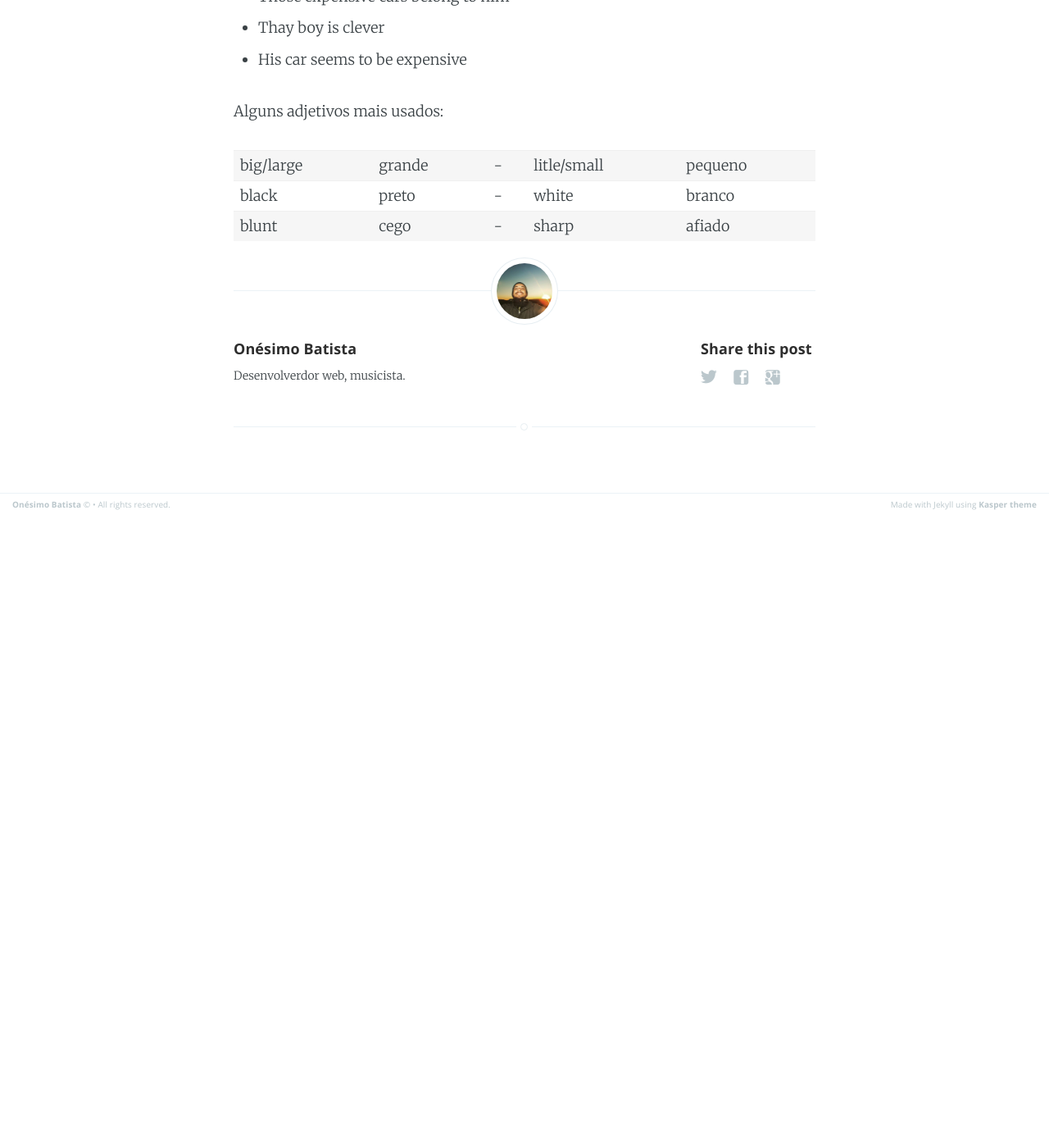
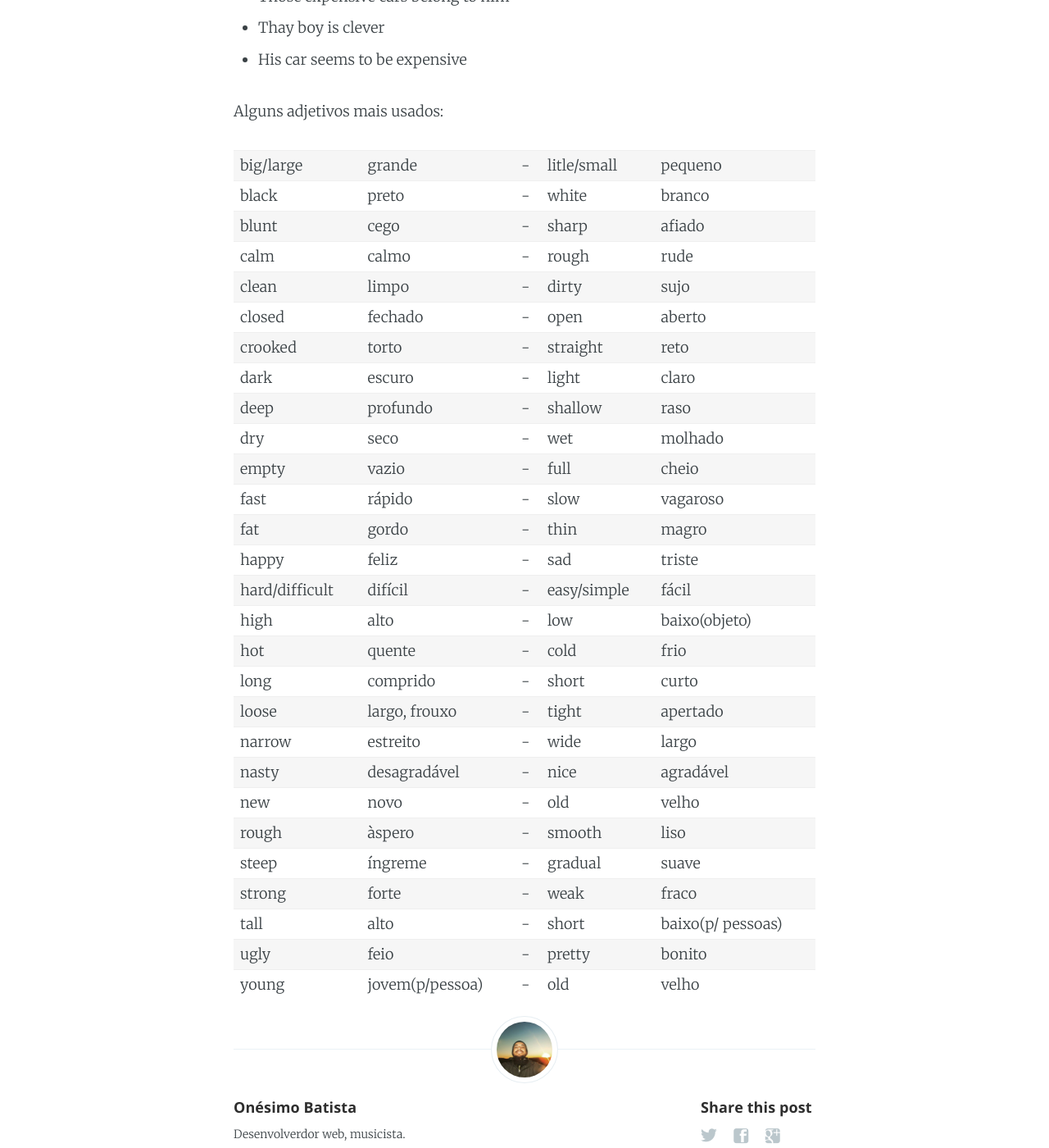
Before and after one commit to onesimo/blog, a Jekyll site: the page built from _posts/2018-04-04-english-grammar-lesson-fourteen.md, in a window 1280 px wide and 1400 px high, scrolled down 588 px. Shown: the whole window at 82% size. Built offline with Jekyll 4.4.1, drawn with Linux system fonts in a browser that asks for light colours; before the commit the page ends 1218 px from its top, so only the background shows below that.

Commit message:
add content

```diff
--- a/_posts/2018-04-04-english-grammar-lesson-fourteen.md
+++ b/_posts/2018-04-04-english-grammar-lesson-fourteen.md
@@ -21,3 +21,28 @@ Alguns adjetivos mais usados:
 big/large | grande | - | litle/small | pequeno
 black | preto | - | white | branco
 blunt | cego | - | sharp | afiado
+calm | calmo | - | rough | rude
+clean | limpo | - | dirty | sujo
+closed | fechado | - | open | aberto
+crooked | torto | - | straight | reto
+dark | escuro | - | light | claro
+deep | profundo | - | shallow | raso
+dry | seco | - | wet | molhado
+empty | vazio | - | full | cheio
+fast | rápido | - | slow | vagaroso
+fat | gordo | - | thin | magro
+happy | feliz | - | sad | triste
+hard/difficult | difícil | - | easy/simple | fácil
+high | alto | - | low | baixo(objeto)
+hot | quente | - | cold | frio
+long | comprido | - | short | curto
+loose | largo, frouxo | - | tight | apertado
+narrow | estreito | - | wide | largo
+nasty | desagradável | - | nice | agradável
+new | novo | - | old | velho
+rough | àspero | - | smooth | liso
+steep | íngreme | - | gradual | suave
+strong | forte | - | weak | fraco
+tall | alto | - | short | baixo(p/ pessoas)
+ugly | feio | - | pretty | bonito
+young | jovem(p/pessoa) | - | old | velho
```
